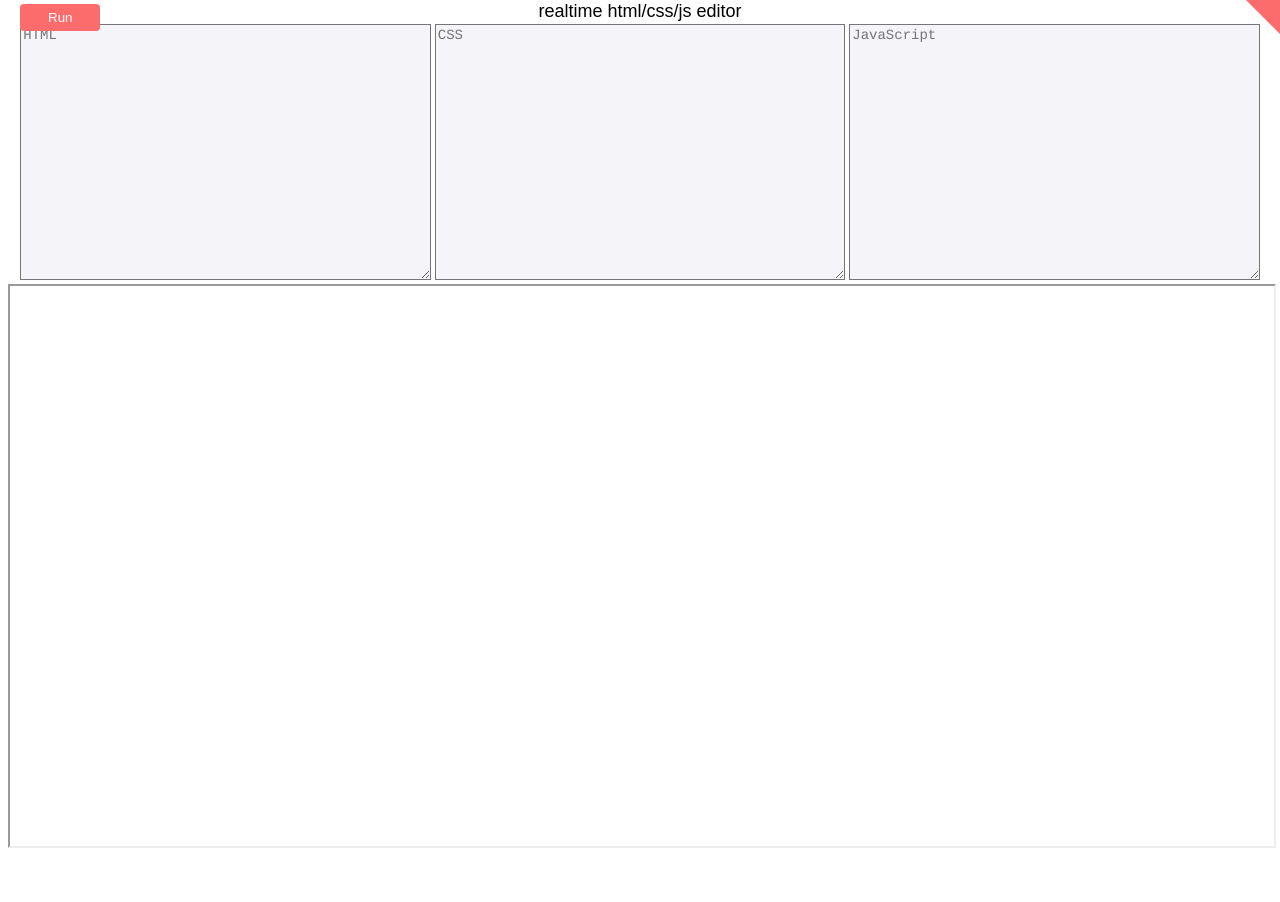
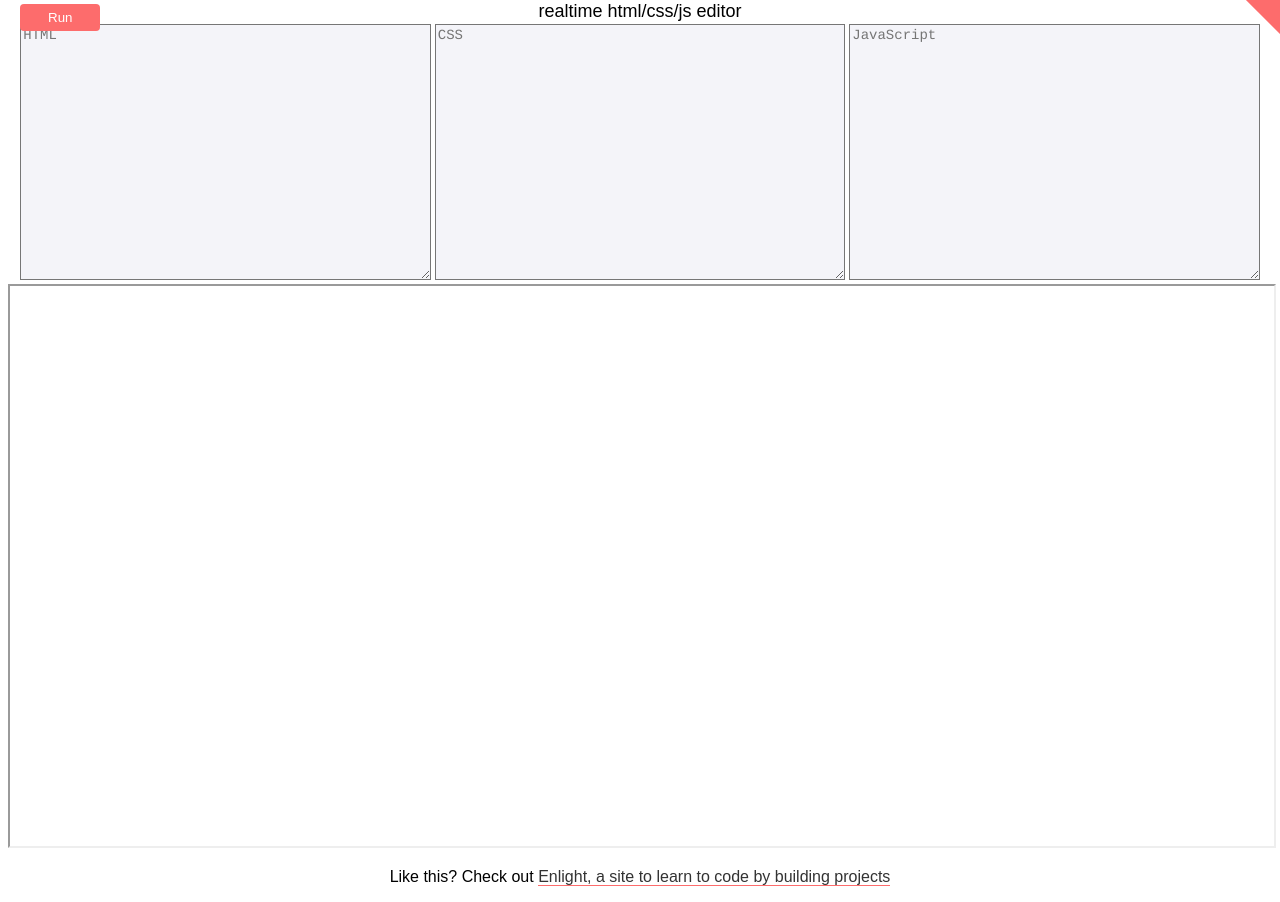
Before and after one commit to shamdasani/playground, a plain HTML site: page index.html in a window 1280 px wide. Shown: the part 46-948 px from the top of the page. Before the commit the page ends 906 px from the top, so only its background shows below. Drawn offline with Linux system fonts and the light colour scheme.

Commit message:
enlight link

```diff
--- a/index.html
+++ b/index.html
@@ -49,5 +49,6 @@
         ga('send', 'pageview');
     </script>
 
+  <p class="enlight"> Like this? Check out <a href="https://enlight.ml">Enlight, a site to learn to code by building projects </a></p>
 </body>
 </html>
--- a/style.css
+++ b/style.css
@@ -28,7 +28,7 @@ iframe {
   height: 35em;
 }
 
-h1, h2 {
+h1, h2, p {
   font-family: Avenir Next, sans-serif;
   font-weight: 300;
 }
@@ -50,6 +50,9 @@ a {
   border-bottom: 1px solid #FD6C6C;
 }
 
+a:hover {
+  font-style: italic;
+}
 button {
   top: 50px;
   left: 3;
```
